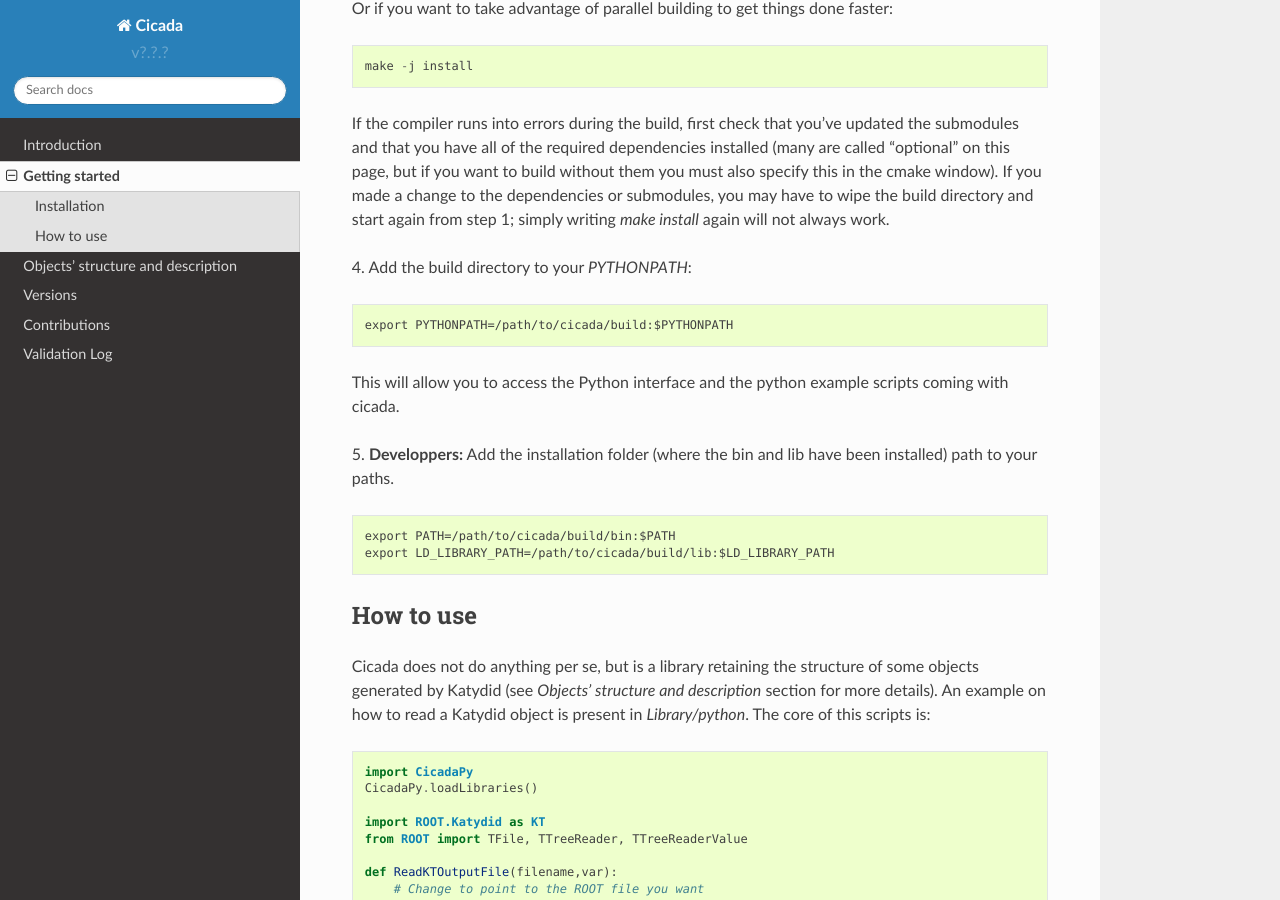
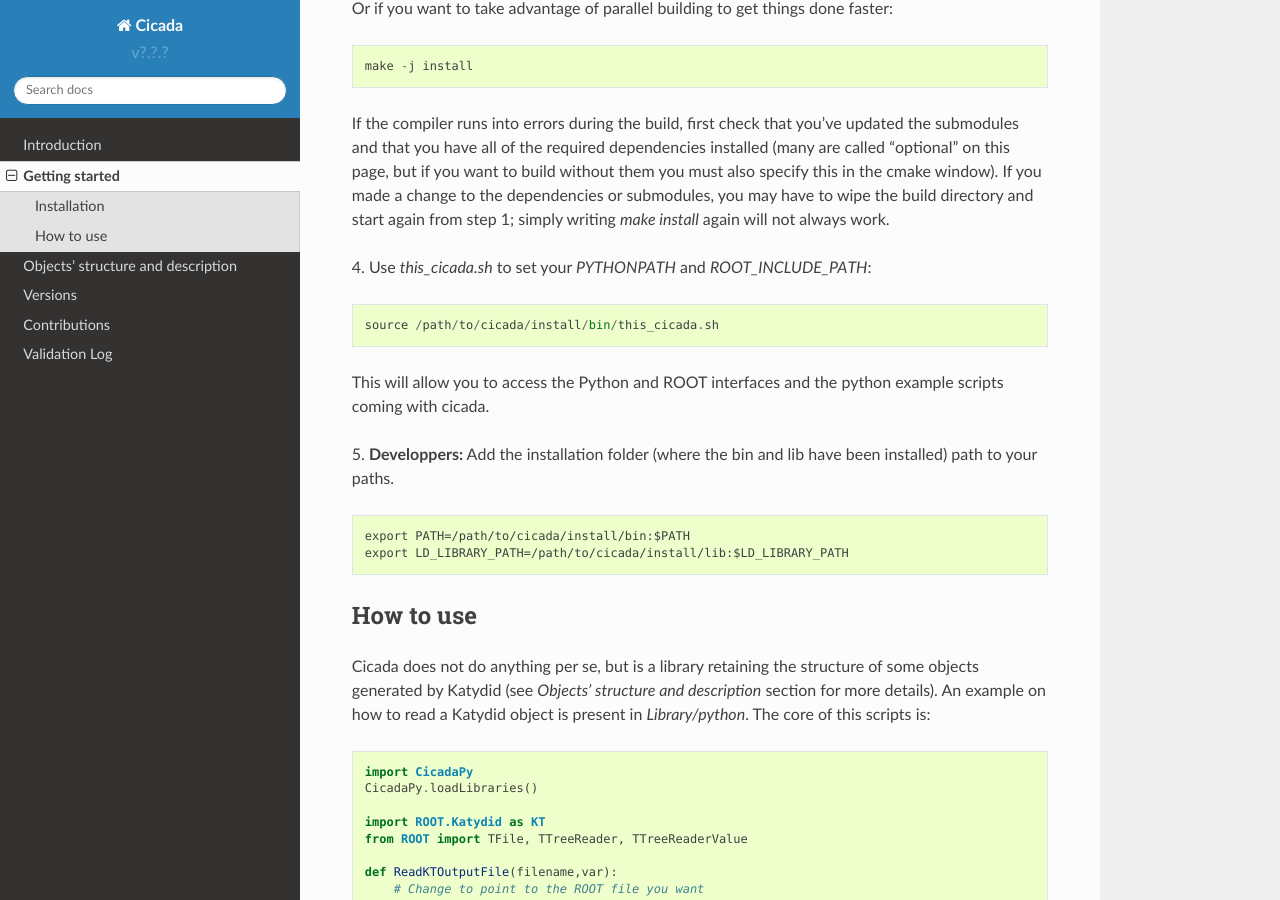
Before and after one commit to project8/cicada, a Sphinx documentation site: the page built from Documentation/GettingStarted.rst, in a window 1280 px wide and 900 px high, scrolled down 942 px. Built offline with Sphinx 7.4.7 and the Read the Docs theme 2.0.0, drawn with Linux system fonts in a browser that asks for light colours.

Commit message:
Updated the getting-started documentation

```diff
--- a/Documentation/GettingStarted.rst
+++ b/Documentation/GettingStarted.rst
@@ -31,15 +31,16 @@ Or if you want to take advantage of parallel building to get things done faster:
   make -j install
 If the compiler runs into errors during the build, first check that you've updated the submodules and that you have all of the required dependencies installed (many are called "optional" on this page, but if you want to build without them you must also specify this in the cmake window). If you made a change to the dependencies or submodules, you may have to wipe the build directory and start again from step 1; simply writing `make install` again will not always work.
 
-4. Add the build directory to your `PYTHONPATH`:
+4. Use `this_cicada.sh` to set your `PYTHONPATH` and `ROOT_INCLUDE_PATH`:
 ::
-  export PYTHONPATH=/path/to/cicada/build:$PYTHONPATH
-This will allow you to access the Python interface and the python example scripts coming with cicada.
+  source /path/to/cicada/install/bin/this_cicada.sh
+
+This will allow you to access the Python and ROOT interfaces and the python example scripts coming with cicada.
 
 5. **Developpers:** Add the installation folder (where the bin and lib have been installed) path to your paths.
 ::
-  export PATH=/path/to/cicada/build/bin:$PATH
-  export LD_LIBRARY_PATH=/path/to/cicada/build/lib:$LD_LIBRARY_PATH
+  export PATH=/path/to/cicada/install/bin:$PATH
+  export LD_LIBRARY_PATH=/path/to/cicada/install/lib:$LD_LIBRARY_PATH
 
 How to use
 ~~~~~~~~~~
```
